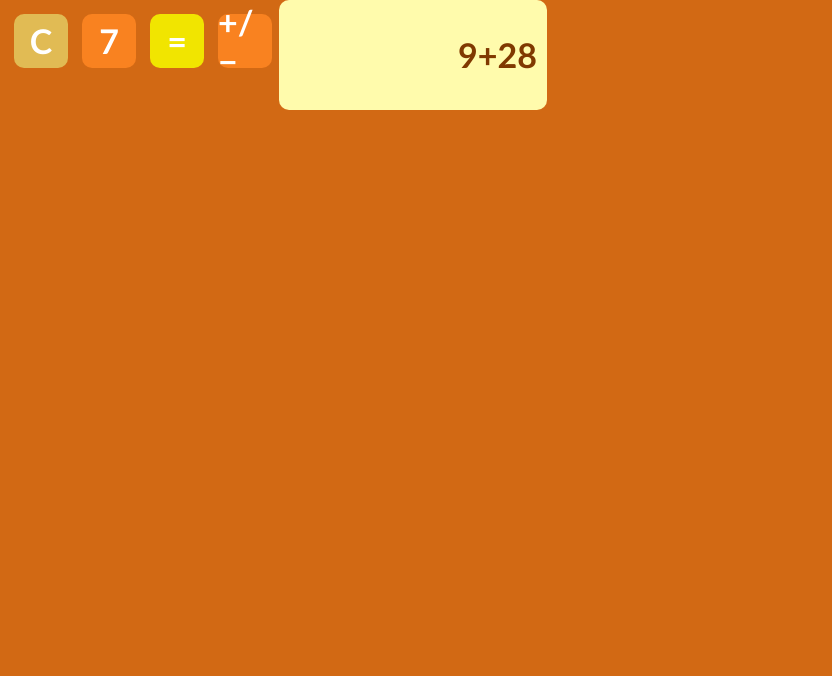
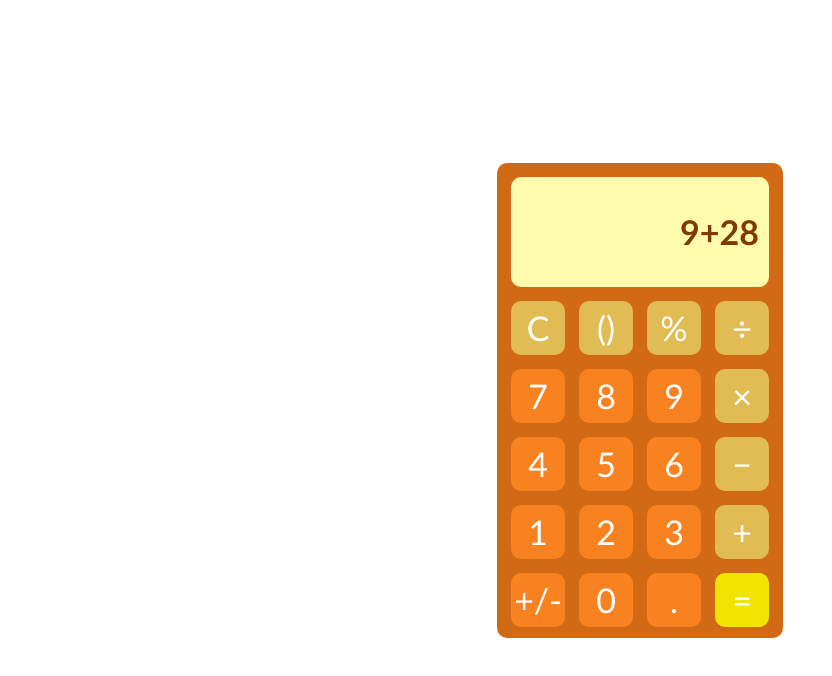
Before and after one commit to PrittSpadeLord/react-calculator, a React (Vite) app: page / in a window 1280 px wide. Shown: the top 676 px of the page, without its empty margins (0-832 px from the left). Built offline with nearby package versions, Linux system fonts and the light colour scheme.

Commit message:
Implemented Calculator UI

```diff
--- a/src/App.tsx
+++ b/src/App.tsx
@@ -1,18 +1,39 @@
+import Calculator from './components/Calculator/Calculator'
 import CalculatorButton, { ButtonType } from './components/CalculatorButton/CalculatorButton'
 import CalculatorScreen from './components/CalculatorScreen/CalculatorScreen'
 
 export default function App() {
     return (
         <>
-            <CalculatorButton buttonType={ButtonType.symbols}>C</CalculatorButton>
+            <Calculator>
+                <CalculatorScreen text={'9+28'}/>
 
-            <CalculatorButton buttonType={ButtonType.numeric}>7</CalculatorButton>
+                <CalculatorButton buttonType={ButtonType.symbols}>C</CalculatorButton>
+                <CalculatorButton buttonType={ButtonType.symbols}>()</CalculatorButton>
+                <CalculatorButton buttonType={ButtonType.symbols}>%</CalculatorButton>
+                <CalculatorButton buttonType={ButtonType.symbols}>÷</CalculatorButton>
 
-            <CalculatorButton buttonType={ButtonType.equals}>=</CalculatorButton>
+                <CalculatorButton buttonType={ButtonType.numeric}>7</CalculatorButton>
+                <CalculatorButton buttonType={ButtonType.numeric}>8</CalculatorButton>
+                <CalculatorButton buttonType={ButtonType.numeric}>9</CalculatorButton>
+                <CalculatorButton buttonType={ButtonType.symbols}>×</CalculatorButton>
 
-            <CalculatorButton buttonType={ButtonType.numeric}>+/&minus;</CalculatorButton>
+                <CalculatorButton buttonType={ButtonType.numeric}>4</CalculatorButton>
+                <CalculatorButton buttonType={ButtonType.numeric}>5</CalculatorButton>
+                <CalculatorButton buttonType={ButtonType.numeric}>6</CalculatorButton>
+                <CalculatorButton buttonType={ButtonType.symbols}>−</CalculatorButton>
 
-            <CalculatorScreen text={'9+28'} />
+                <CalculatorButton buttonType={ButtonType.numeric}>1</CalculatorButton>
+                <CalculatorButton buttonType={ButtonType.numeric}>2</CalculatorButton>
+                <CalculatorButton buttonType={ButtonType.numeric}>3</CalculatorButton>
+                <CalculatorButton buttonType={ButtonType.symbols}>+</CalculatorButton>
+
+                <CalculatorButton buttonType={ButtonType.numeric}>+/-</CalculatorButton>
+                <CalculatorButton buttonType={ButtonType.numeric}>0</CalculatorButton>
+                <CalculatorButton buttonType={ButtonType.numeric}>.</CalculatorButton>
+                <CalculatorButton buttonType={ButtonType.equals}>=</CalculatorButton>
+
+            </Calculator>
         </>
     )
 }
--- /dev/null
+++ b/src/components/Calculator/Calculator.css
@@ -0,0 +1,14 @@
+:root {
+    --calculator-background-color: #D26914;
+}
+
+.calculator {
+    width: 272px;
+    height: 461px;
+    padding: 7px;
+    border-radius: 10px;
+    background-color: var(--calculator-background-color);
+    margin: auto;
+    display: flex;
+    flex-wrap: wrap;
+}
--- /dev/null
+++ b/src/components/Calculator/Calculator.tsx
@@ -0,0 +1,8 @@
+import { ReactElement, ReactNode } from 'react';
+import './Calculator.css'
+
+export default function Calculator({ children }: { children?: ReactNode}): ReactElement {
+    return (
+        <div className="calculator">{children}</div>
+    )
+}
--- a/src/components/CalculatorButton/CalculatorButton.css
+++ b/src/components/CalculatorButton/CalculatorButton.css
@@ -6,7 +6,8 @@
 }
 
 .calculator-button {
-    margin: 14px 7px;
+    border-width: 0;
+    margin: 7px 7px;
     width: 54px;
     height: 54px;
     border-radius: 10px;
--- a/src/components/CalculatorButton/CalculatorButton.tsx
+++ b/src/components/CalculatorButton/CalculatorButton.tsx
@@ -7,8 +7,10 @@ export enum ButtonType {
     equals = 'equals'
 }
 
-export default function CalculatorButton({ buttonType, children }: { buttonType: ButtonType, children: ReactNode}): ReactElement {
+export default function CalculatorButton({ buttonType, children }: { buttonType: ButtonType, children?: ReactNode}): ReactElement {
     return (
-        <div className={`calculator-button calculator-button-${buttonType}`}>{children}</div>
+        <button className={`calculator-button calculator-button-${buttonType}`}>{children}</button>
     )
+
+    //Usage: <CalculatorButton buttonType={ButtonType.symbols}>C</CalculatorButton>
 }
--- a/src/components/CalculatorScreen/CalculatorScreen.css
+++ b/src/components/CalculatorScreen/CalculatorScreen.css
@@ -4,7 +4,8 @@
 }
 
 .calculator-screen {
-    width: 248px;
+    margin: 7px 7px 7px 7px;
+    width: 241px;
     height: 90px;
     border-radius: 10px;
     padding: 10px;
--- a/src/components/CalculatorScreen/CalculatorScreen.tsx
+++ b/src/components/CalculatorScreen/CalculatorScreen.tsx
@@ -1,8 +1,10 @@
 import { ReactElement } from 'react'
 import './CalculatorScreen.css'
 
-export default function CalculatorScreen({ text }: { text: string }): ReactElement {
+export default function CalculatorScreen({ text }: { text?: string }): ReactElement {
     return (
         <div className="calculator-screen">{ text }</div>
     )
+
+    //Usage: <CalculatorScreen text={'9+28'} />
 }
--- a/src/index.css
+++ b/src/index.css
@@ -1,9 +1,12 @@
 @import './normalize.css';
 
 body {
+    width: 100vw;
+    height: 100vh;
     font-family: Calibri;
     font-size: 34px;
     font-weight: bold;
-    padding: 0px 7px;
-    background-color: #D26914; /* will be removed later and added to calculator background */
+    display: flex;
+    justify-content: center;
+    align-items: center;
 }
```
